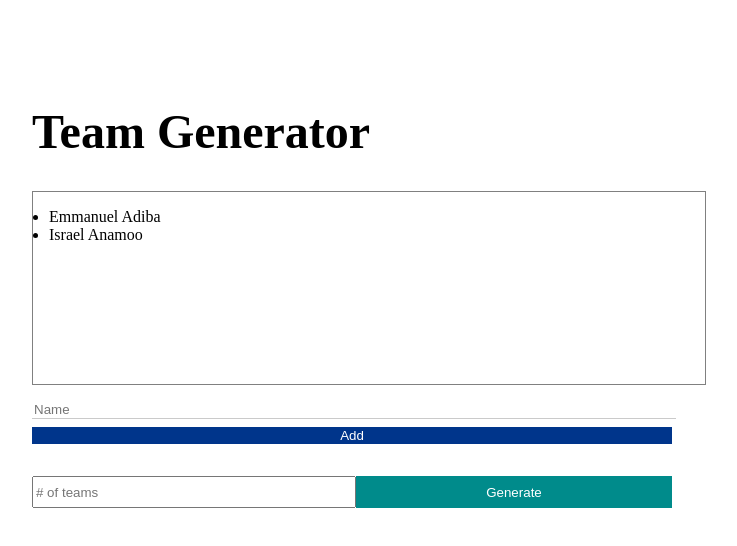
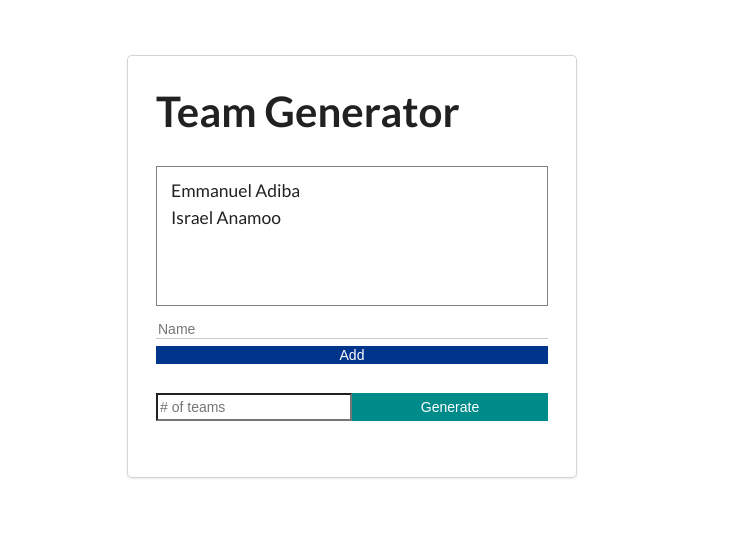
Before and after one commit to AdibaEmma/team-app, an Angular app: page / in a window 1280 px wide. Shown: the top 546 px of the page, without its empty margins (288-1025 px from the left). Built offline with nearby package versions, Linux system fonts and the light colour scheme.

Commit message:
add event handling for adding new members

```diff
--- a/package.json
+++ b/package.json
@@ -19,6 +19,7 @@
     "@angular/platform-browser-dynamic": "~13.1.0",
     "@angular/router": "~13.1.0",
     "rxjs": "~7.4.0",
+    "semantic-ui-css": "^2.4.1",
     "tslib": "^2.3.0",
     "zone.js": "~0.11.4"
   },
--- a/src/app/app.component.css
+++ b/src/app/app.component.css
@@ -59,3 +59,9 @@ h1 {
 .error-msg {
   color: red;
 }
+
+li {
+  list-style: none;
+  font-size: 1.25rem;
+  margin-bottom: 0.5rem;
+}
--- a/src/app/app.component.html
+++ b/src/app/app.component.html
@@ -1,13 +1,14 @@
 <div class="container">
-  <div>
+  <div class="ui card">
     <h1>Team Generator</h1>
     <ul class="list">
       <li>Emmanuel Adiba</li>
       <li>Israel Anamoo</li>
     </ul>
     <div class="add-members-container">
-      <input type="text" name="" id="" placeholder="Name">
-      <button>Add</button>
+      <input type="text" name="" #addMemberInput
+      placeholder="Name" (input)="onInput(addMemberInput.value)">
+      <button (click)="addMember()">Add</button>
     </div>
     <div class="generate-teams-container">
       <input type="text" name="" id="" placeholder="# of teams">
--- a/src/app/app.component.ts
+++ b/src/app/app.component.ts
@@ -6,5 +6,17 @@ import { Component } from '@angular/core';
   styleUrls: ['./app.component.css']
 })
 export class AppComponent {
-  title = 'angular-crashcourse';
+  newMemberName = "";
+  members: string[] = [];
+
+  onInput(member: string) {
+    this.newMemberName = member
+    console.log(this.newMemberName);
+
+  }
+  addMember() {
+    this.members.push(this.newMemberName)
+    console.log(this.members);
+
+  }
 }
--- a/src/styles.css
+++ b/src/styles.css
@@ -1 +1 @@
-/* You can add global styles to this file, and also import other style files */
+@import "semantic-ui-css/semantic.css";
```
Also changed, not shown: 1 other file (tests, documents, lock files or other folders).
